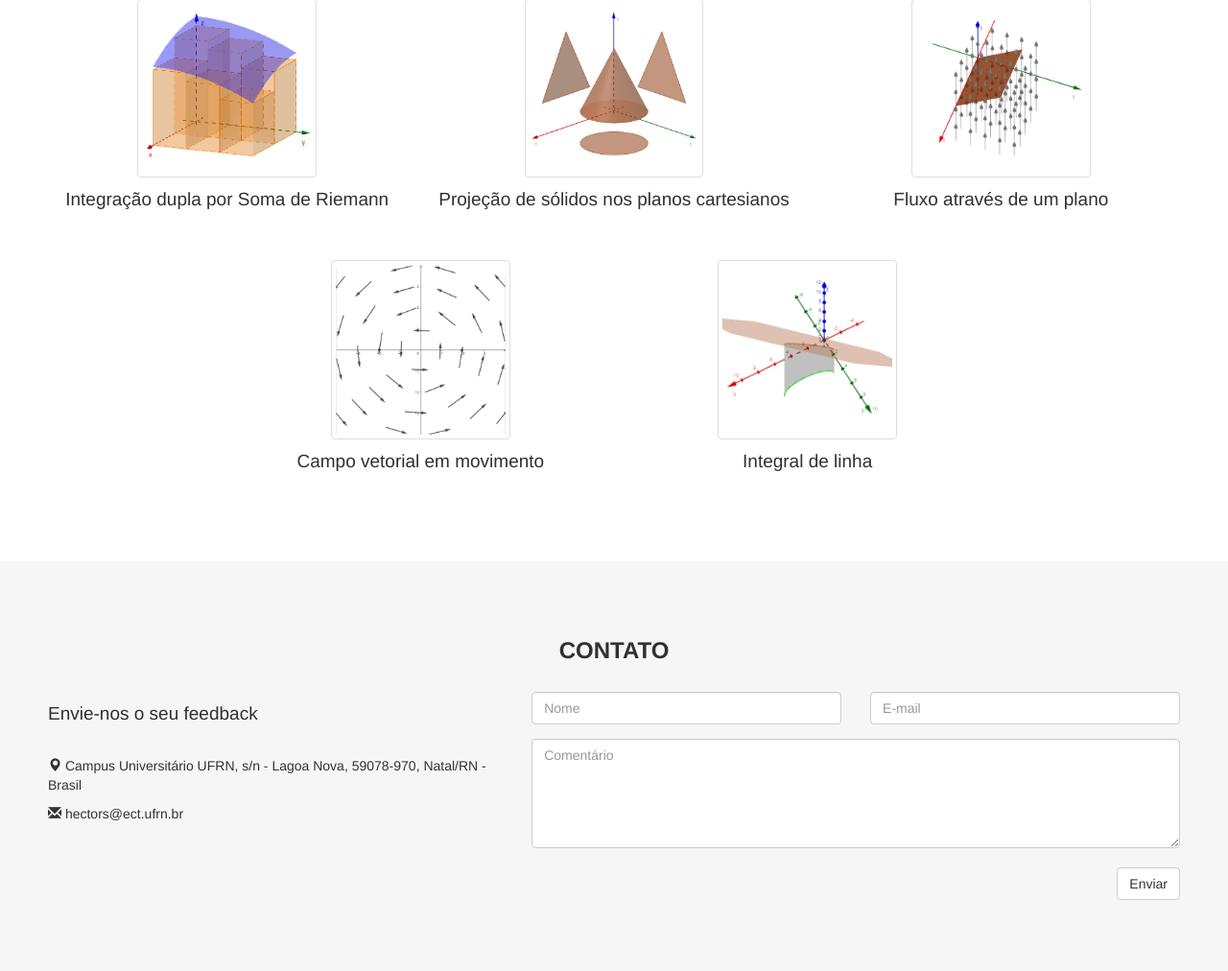
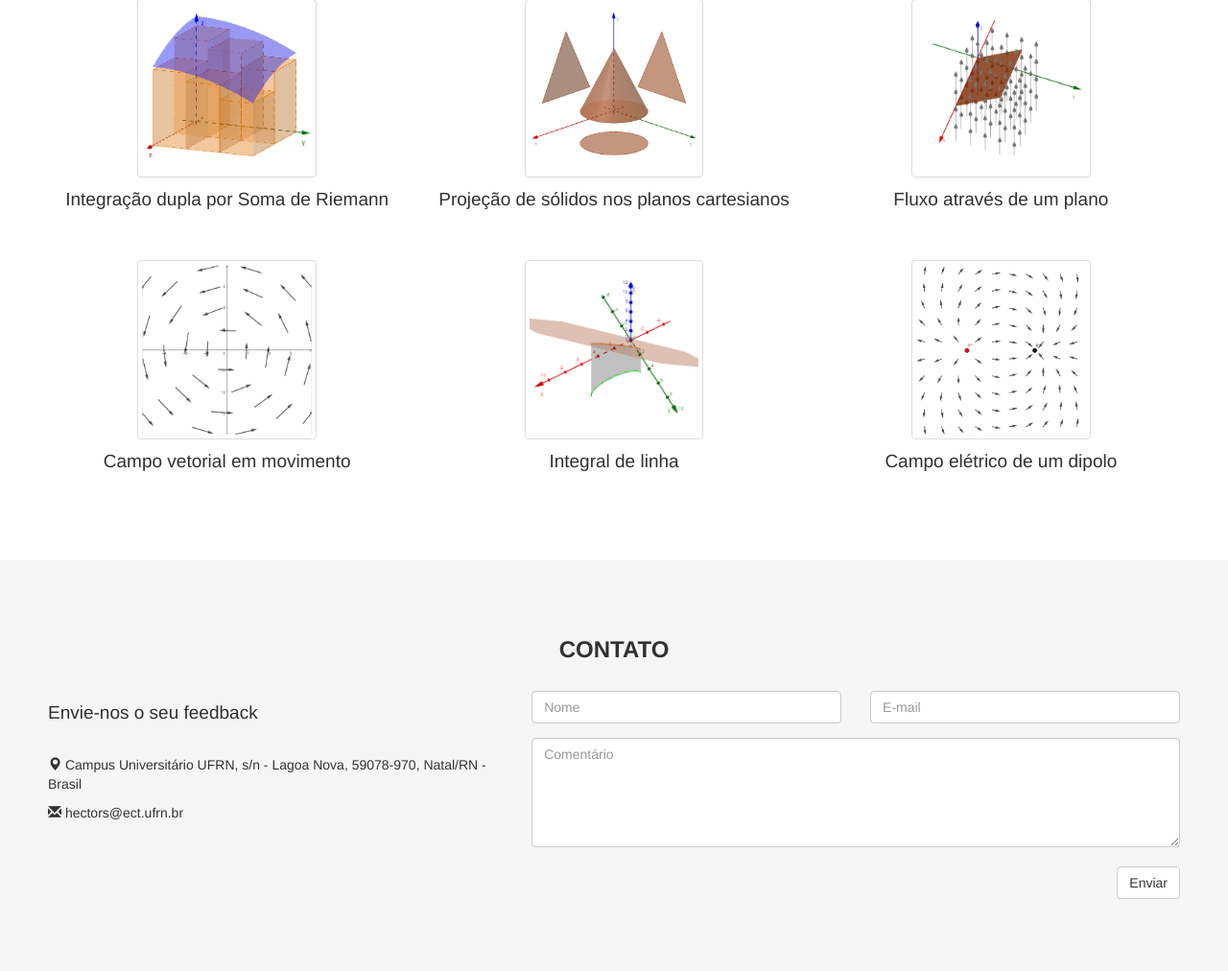
Before and after one commit to macielbarbosa/aulainterativa, a PHP site: page / in a window 1280 px wide. Shown: the part 1795-2807 px from the top of the page at 96% size. Run offline with PHP 8.4, Linux system fonts and the light colour scheme; some libraries are stand-ins or nearby versions.

Commit message:
icon campo eletrico

```diff
--- a/index.php
+++ b/index.php
@@ -178,10 +178,9 @@
   </div>
   <br>
   <div class="row">
-    <div class="col-sm-2"></div>
     <div class="col-sm-4" align="middle">
       <a href="campo-vetorial" class="thumbnail">
-        <img src="imagens/icon-campos-vetoriais.png">
+        <img src="imagens/icon-campo-vetorial.png">
       </a>
       <a href="campo-vetorial">
         <h4>Campo vetorial em movimento</h4>
@@ -195,8 +194,15 @@
         <h4>Integral de linha</h4>
       </a>
     </div>
+    <div class="col-sm-4" align="middle">
+      <a href="campo-eletrico" class="thumbnail">
+        <img src="imagens/icon-campo-eletrico.PNG">
+      </a>
+      <a href="campo-eletrico">
+        <h4>Campo elétrico de um dipolo</h4>
+      </a>
+    </div>
   </div>
-  <div class="col-sm-2"></div>
 </div>
 
 <div id="contato" class="container-fluid bg-grey">
```
Also changed, not shown: imagens/icon-campo-eletrico.PNG (added), imagens/icon-campo-vetorial.png (renamed from imagens/icon-campos-vetoriais.png).
